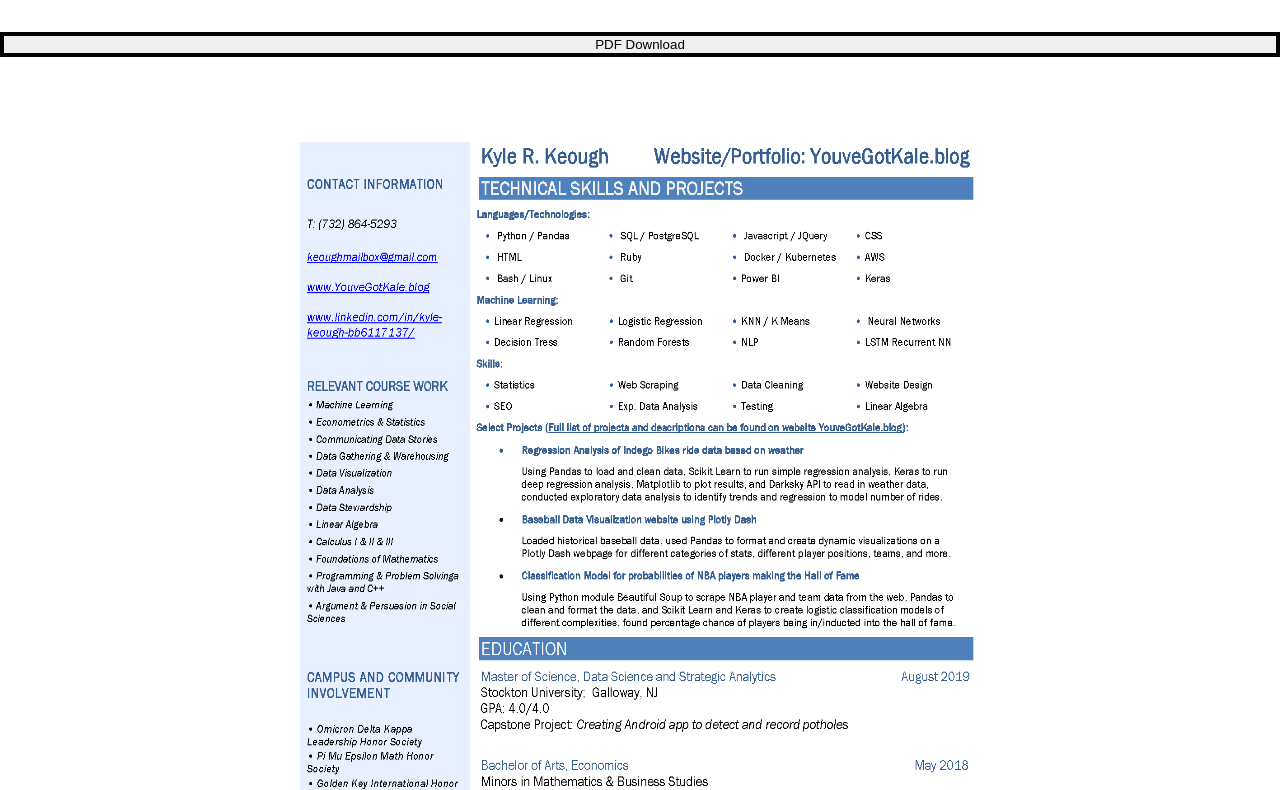
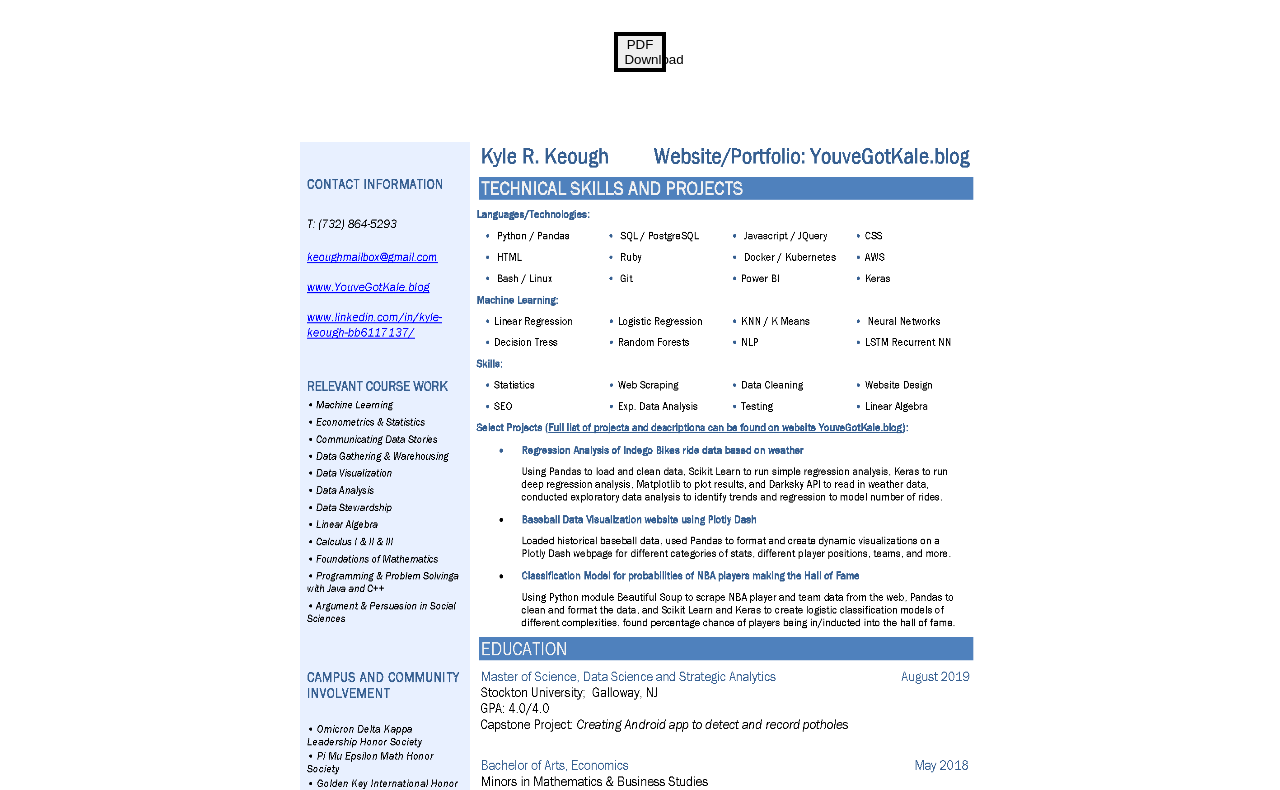
Before and after one commit to Keough-Dev/portfolio-youvegotkale, a plain HTML site: page _site/resume.html in a window 1280 px wide. Shown: the part 48-838 px from the top of the page. Drawn offline with Linux system fonts and the light colour scheme; a web font is replaced by a local one.

Commit message:
fixing resume download button

```diff
--- a/css/resume.css
+++ b/css/resume.css
@@ -42,6 +42,7 @@ body{
 button{
     position: absolute;
     margin: 10vh auto;
+    width: 4vw;
     border: 4px black solid;
     left: 0;
     right: 0;
```
